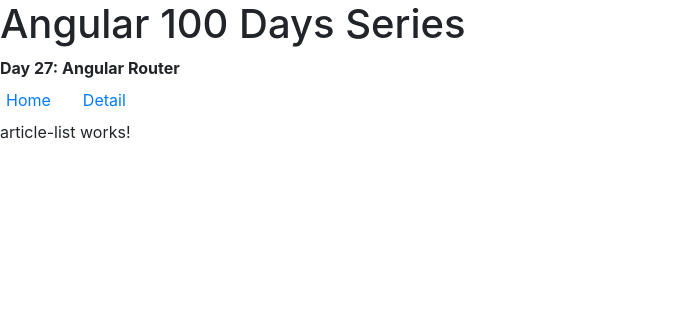
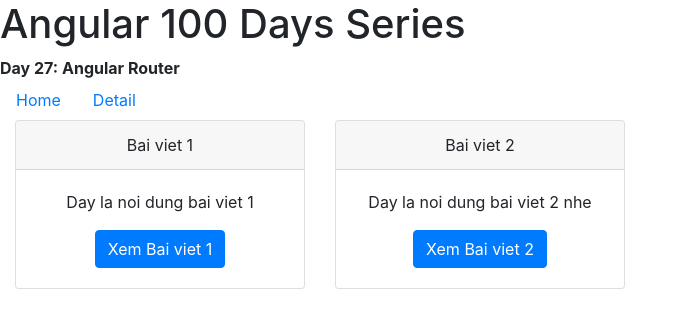
Before and after one commit to NamnvUET/day27-routing, an Angular app: page / in a window 1280 px wide. Shown: the top 328 px of the page, without its empty margins (0-688 px from the left). Built offline with nearby package versions, Linux system fonts and the light colour scheme.

Commit message:
change article detail comp

```diff
--- a/src/app/app.component.html
+++ b/src/app/app.component.html
@@ -1,6 +1,6 @@
 <h1>Angular 100 Days Series</h1>
 <strong class="title">Day 27: Angular Router</strong>
-<ul class="nav nav-pills card-header-pills">
+<ul class="nav nav-pills card-header-pills no-margin">
   <li class="nav-item">
     <a class="nav-link" routerLink="/">Home</a>
   </li>
--- a/src/app/article-list/article-list.component.html
+++ b/src/app/article-list/article-list.component.html
@@ -1 +1,15 @@
-<p>article-list works!</p>
+<div class="row no-margin" *ngIf="articles$ | async as articles">
+  <div class="col-md-3" *ngFor="let article of articles">
+    <div class="card text-center">
+      <div class="card-header">
+        {{ article.title }}
+      </div>
+      <div class="card-body">
+        <p class="card-text">{{ article.content }}</p>
+        <a [routerLink]="article.slug" class="btn btn-primary">
+          Xem {{ article.title }}
+        </a>
+      </div>
+    </div>
+  </div>
+</div>
--- a/src/app/article-list/article-list.component.ts
+++ b/src/app/article-list/article-list.component.ts
@@ -1,4 +1,7 @@
 import { Component, OnInit } from '@angular/core';
+import { Observable } from 'rxjs';
+import { ArticleService } from '../article.service';
+import { Article } from '../model/article';
 
 @Component({
   selector: 'app-article-list',
@@ -6,10 +9,11 @@
   styleUrls: ['./article-list.component.scss']
 })
 export class ArticleListComponent implements OnInit {
-
-  constructor() { }
+  articles$: Observable<Article[]>
+  constructor(private _api: ArticleService) { }
 
   ngOnInit(): void {
+    this.articles$ = this._api.getArticles();
   }
 
 }
--- a/src/styles.scss
+++ b/src/styles.scss
@@ -1,2 +1,6 @@
 /* You can add global styles to this file, and also import other style files */
 @import "node_modules/bootstrap/scss/bootstrap.scss";
+
+.no-margin{
+  margin: 0;
+}
```
